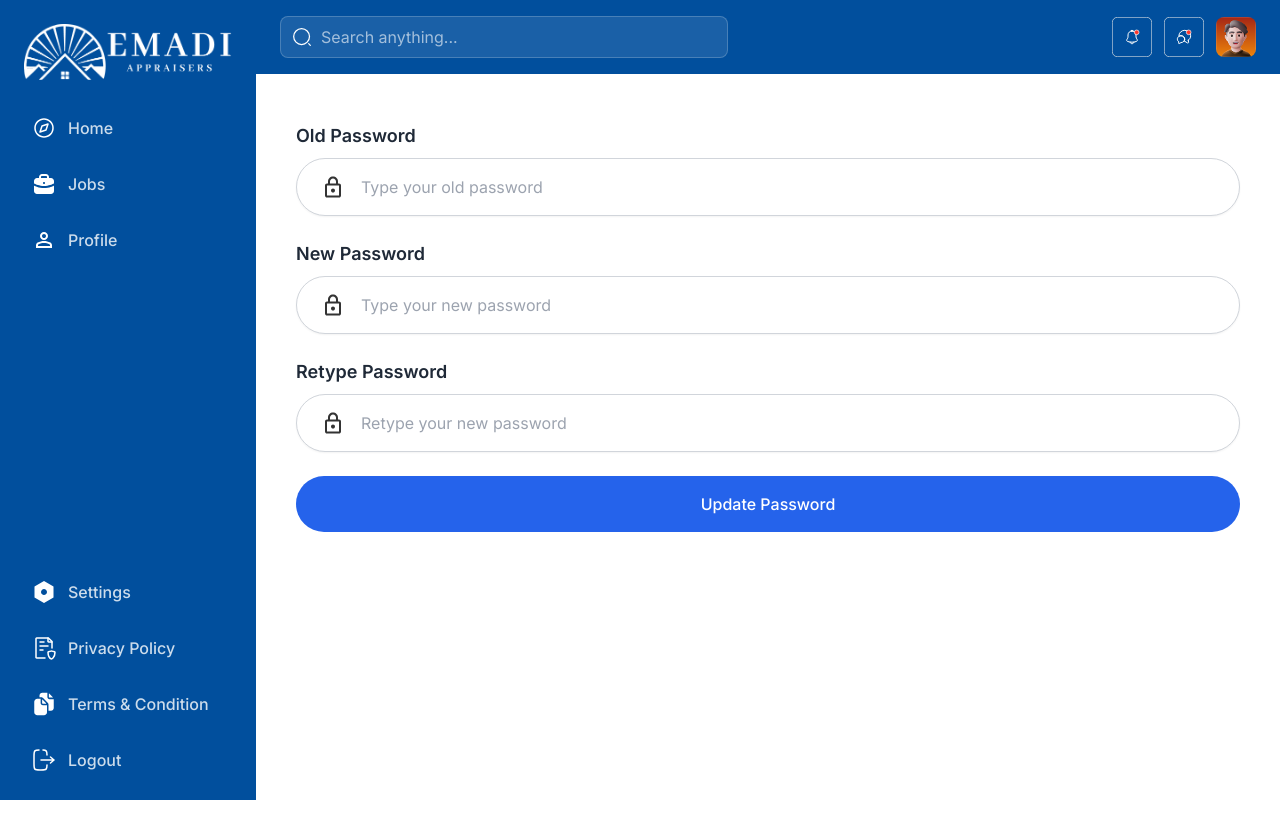
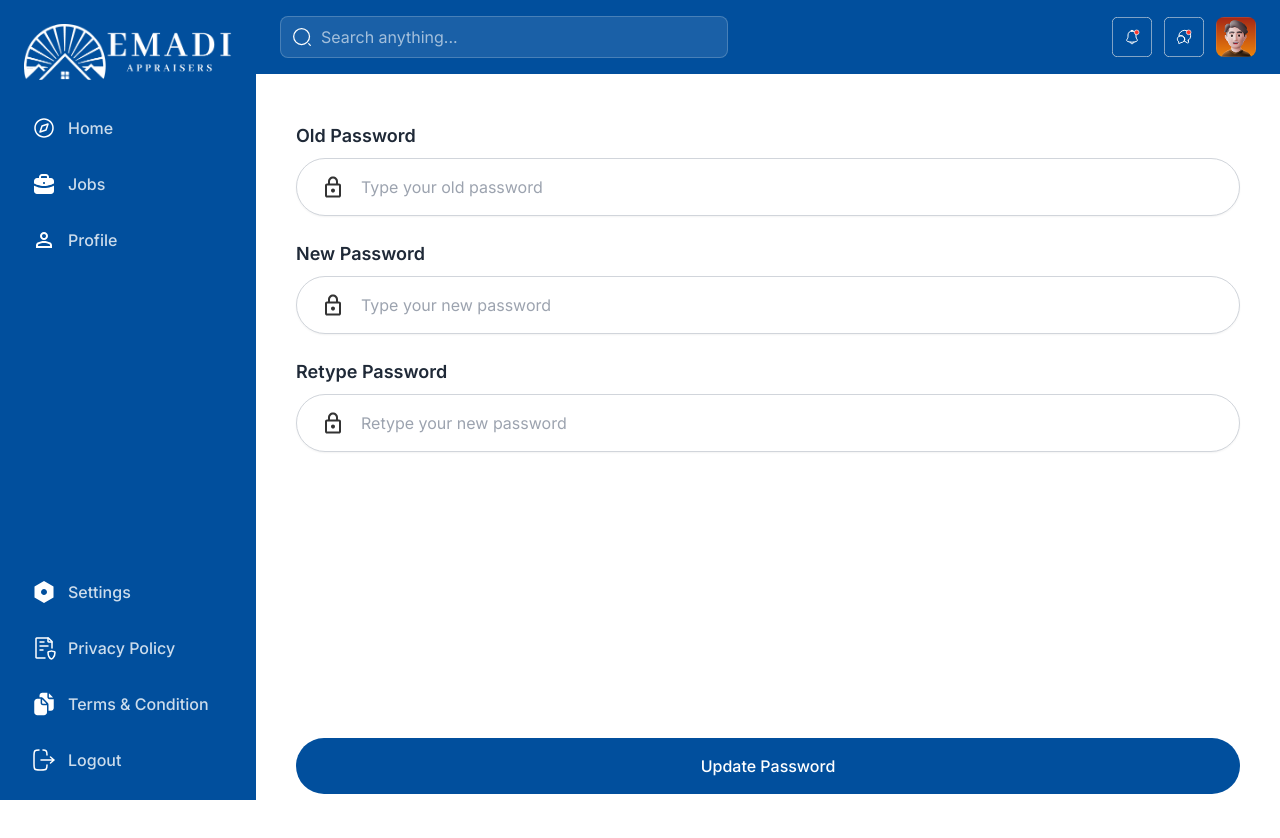
Before and after one commit to Manikumar363/Appraiser-Lender, a Next.js app: page /appraiser/settings/reset in a window 1280 px wide. Shown: the top 838 px of the page. Before the commit the page ends 800 px from the top, so only its background shows below. Built offline with nearby package versions, Linux system fonts and the light colour scheme; no server answers.

Commit message:
reset password ui fix

```diff
--- a/app/appraiser/settings/reset/page.tsx
+++ b/app/appraiser/settings/reset/page.tsx
@@ -61,7 +61,11 @@ export default function ResetPasswordForm() {
 
   return (
     <DashboardLayout role="appraiser">
-      <form onSubmit={handleResetPassword} className="space-y-6 px-4 py-6 mx-auto">
+  <form
+    onSubmit={handleResetPassword}
+    className="flex  flex-col min-h-[90vh] space-y-6 px-4 py-6 mx-auto"
+  >
+    {/* Fields */}
     <div>
       <label className="block text-lg font-semibold text-gray-800 mb-2">
         Old Password
@@ -116,16 +120,23 @@ export default function ResetPasswordForm() {
       </div>
     </div>
 
-        {error && <p className="text-red-600">{error} </p>}
+    {error && <p className="text-red-600">{error}</p>}
 
+    {/* Spacer pushes the button to the bottom */}
+    <div className="flex-grow" />
+
+    {/* Button at the bottom */}
+    <div className="mt-auto">
       <button
         type="submit"
         disabled={loading}
-          className="w-full bg-blue-600 hover:bg-blue-700 disabled:opacity-50 disabled:cursor-not-allowed text-white py-4 rounded-full font-medium transition-colors"
+        className="w-full bg-[#014F9D] hover:bg-blue-700 disabled:opacity-50 disabled:cursor-not-allowed text-white py-4 rounded-full font-medium transition-colors"
       >
         {loading ? "Updating..." : "Update Password"}
       </button>
+    </div>
   </form>
 </DashboardLayout>
+
   );
 }
```
Lines whose indentation alone changed are shown as unchanged.
